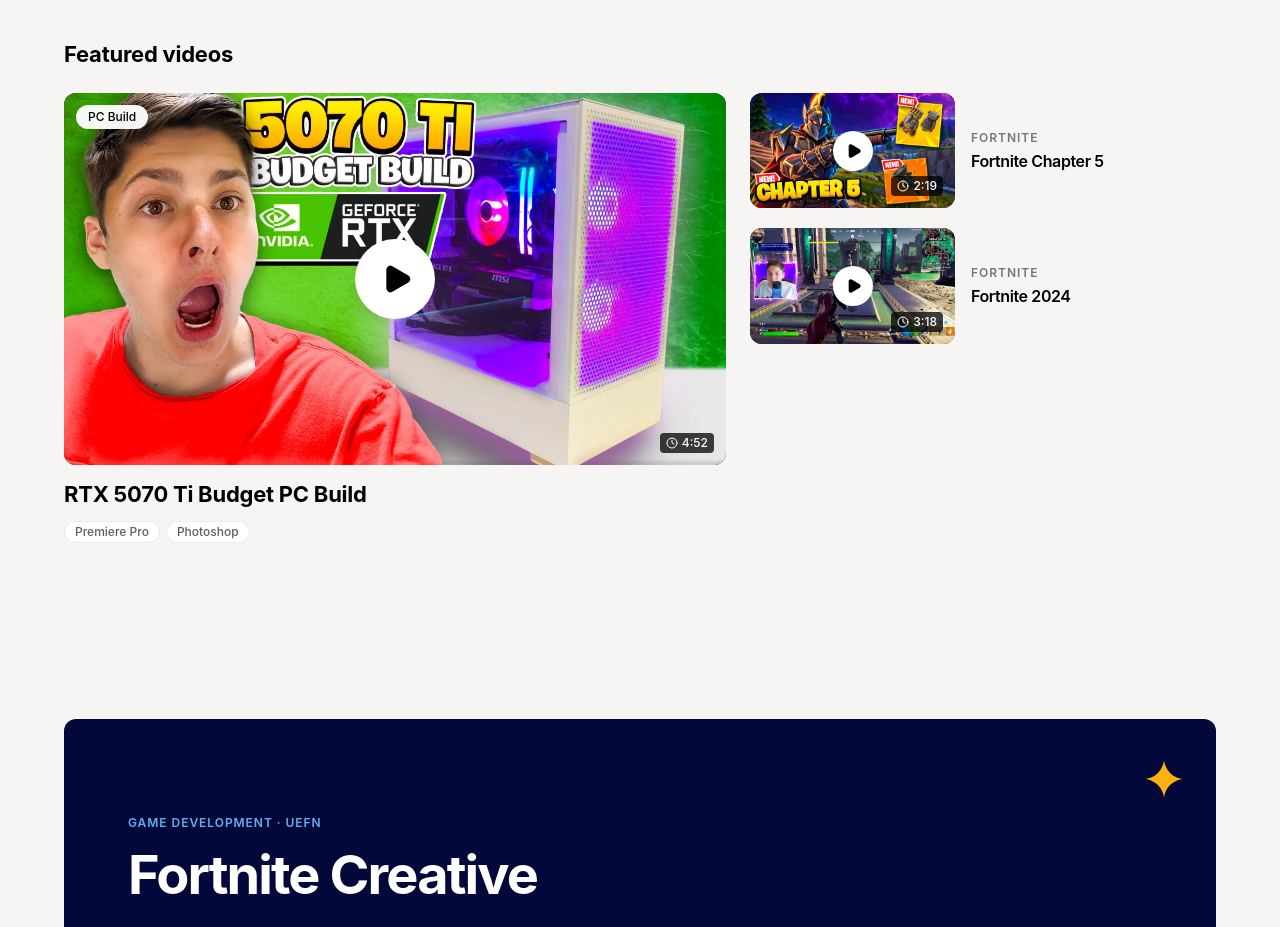
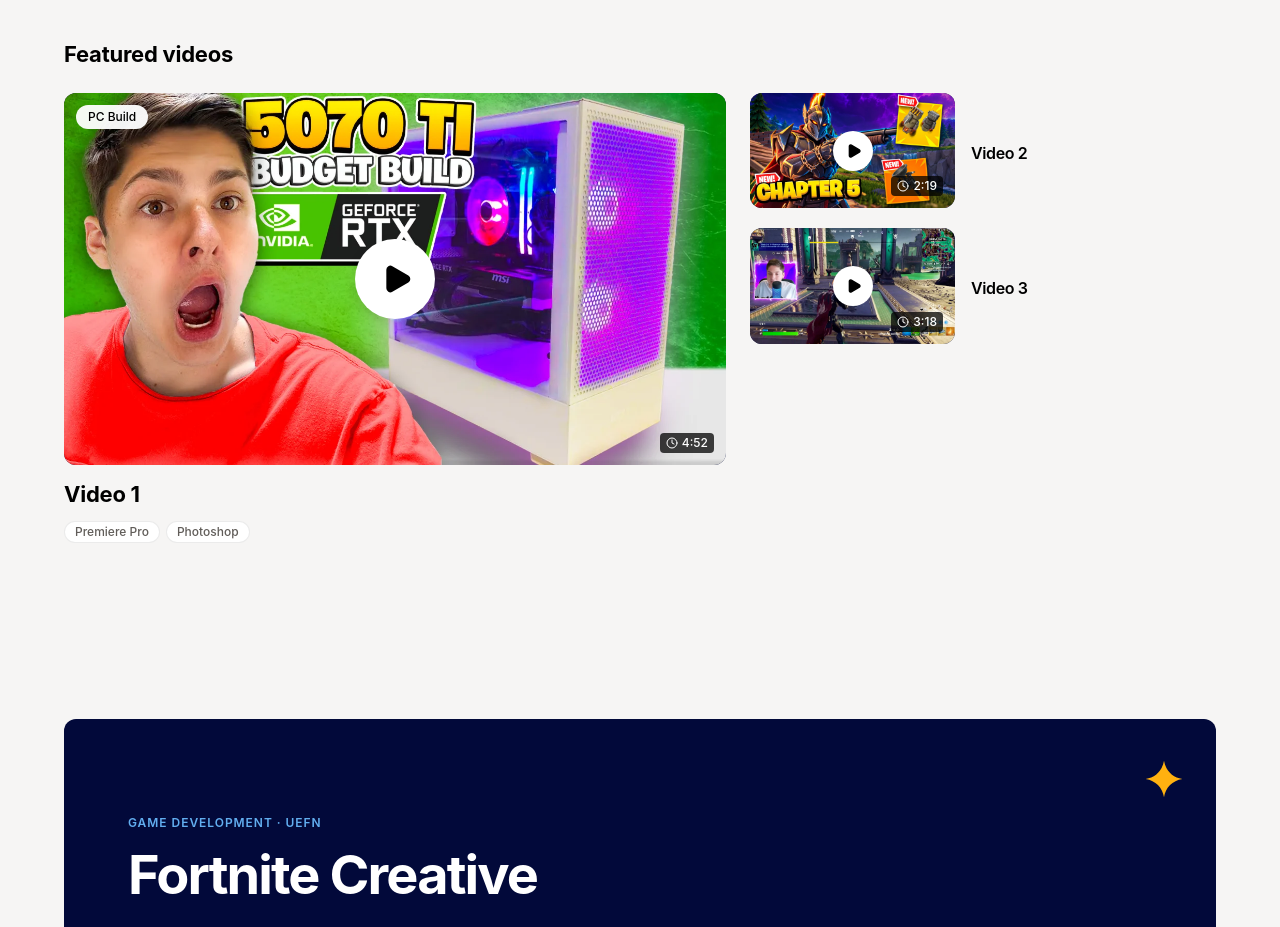
Before and after one commit to ParkerSmithh/ParkerSmithPortfolio, a React (Vite) app: page / in a window 1280 px wide. Shown: the part 4060-4987 px from the top of the page. Built offline with nearby package versions, Linux system fonts and the light colour scheme.

Commit message:
Title the YouTube videos Video 1-3; drop the Fortnite labels
Co-Authored-By: Claude Opus 5.5 <noreply@anthropic.com>

```diff
--- a/src/components/VideoCard.tsx
+++ b/src/components/VideoCard.tsx
@@ -54,7 +54,7 @@ export function VideoCard({
       </div>
 
       <div className={`absolute flex gap-1.5 ${compact ? "left-2 top-2" : "left-3 top-3"}`}>
-        {!compact && <span className="pill bg-white/95 text-xs text-ink">{video.category}</span>}
+        {!compact && video.category && <span className="pill bg-white/95 text-xs text-ink">{video.category}</span>}
         {!playable && (
           <span className={`pill bg-marigold text-ink ${compact ? "px-2 py-0.5 text-[0.6875rem]" : "text-xs"}`}>
             Awaiting upload
@@ -72,7 +72,7 @@ export function VideoCard({
 
   const body = (
     <div className={compact ? "min-w-0 flex-1" : "mt-4"}>
-      {compact && <p className="t-eyebrow text-stone">{video.category}</p>}
+      {compact && video.category && <p className="t-eyebrow text-stone">{video.category}</p>}
       <h4 className={`${featured ? "t-heading-sm" : "text-base font-semibold tracking-tight"} ${compact ? "mt-1 leading-snug" : ""} text-ink`}>
         {video.title}
       </h4>
--- a/src/components/VideoModal.tsx
+++ b/src/components/VideoModal.tsx
@@ -91,7 +91,7 @@ function Dialog({ video, onClose, onExited }: { video: VideoEntry; onClose: () =
       >
         <div className="flex items-start justify-between gap-4 border-b border-hairline px-4 py-3 sm:px-5">
           <div className="min-w-0">
-            <p className="t-eyebrow text-stone">{video.category}</p>
+            {video.category && <p className="t-eyebrow text-stone">{video.category}</p>}
             <h2 id={titleId} className="truncate text-base font-semibold sm:text-lg">
               {video.title}
             </h2>
--- a/src/data/videos.ts
+++ b/src/data/videos.ts
@@ -41,7 +41,7 @@ export const streamCustomerCode = "";
 export const youtubeVideos: VideoEntry[] = [
   {
     id: "yt-rtx-5070-ti",
-    title: "RTX 5070 Ti Budget PC Build",
+    title: "Video 1",
     description: "",
     category: "PC Build",
     thumbnail: "/images/youtube/rtx-5070-ti.webp",
@@ -52,9 +52,9 @@ export const youtubeVideos: VideoEntry[] = [
   },
   {
     id: "yt-fortnite-chapter-5",
-    title: "Fortnite Chapter 5",
+    title: "Video 2",
     description: "",
-    category: "Fortnite",
+    category: "",
     thumbnail: "/images/youtube/fortnite-chapter-5.webp",
     src: "https://pub-f12571d75a42423aa04ef727591d8013.r2.dev/Fortnite%20Chapter%205.mp4",
     streamUid: "",
@@ -63,9 +63,9 @@ export const youtubeVideos: VideoEntry[] = [
   },
   {
     id: "yt-fortnite-2024",
-    title: "Fortnite 2024",
+    title: "Video 3",
     description: "",
-    category: "Fortnite",
+    category: "",
     thumbnail: "/images/youtube/fortnite-2024.webp",
     src: "https://pub-f12571d75a42423aa04ef727591d8013.r2.dev/Fortnite2024.mp4",
     streamUid: "",
```
